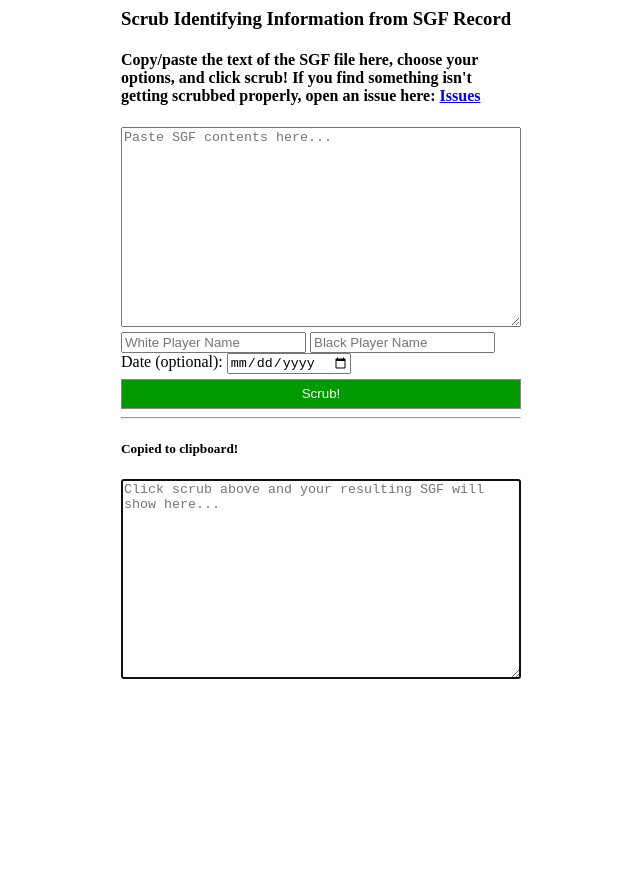
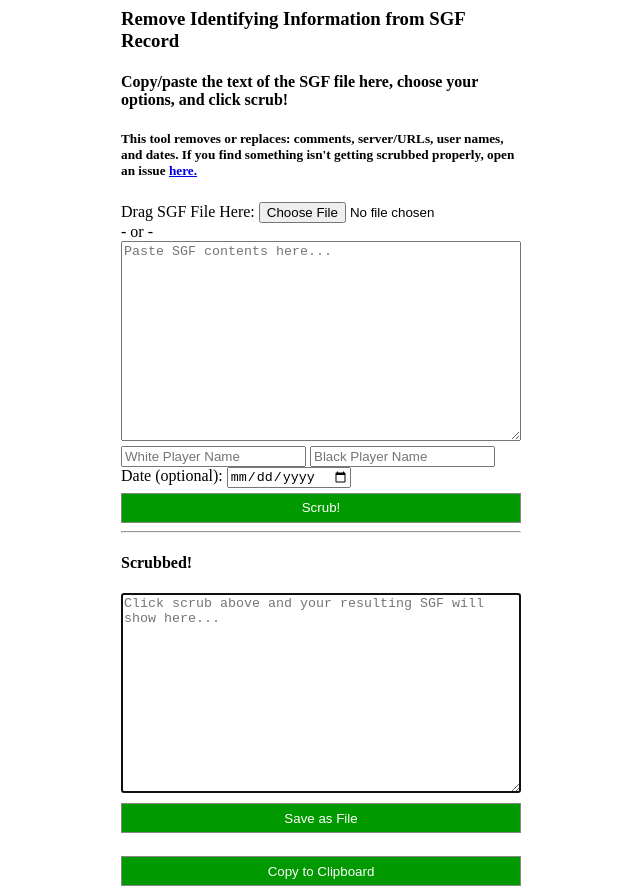
Before and after one commit to ogskeyboard/sgf-scrub, a plain HTML site: page index.html in a window 1280 px wide. Both pictures are taken after a click on the button "Scrub!". Shown: the whole page, without its empty margins (319-959 px from the left). Before the commit the page ends 800 px from the top, so only its background shows below. Drawn offline with Linux system fonts and the light colour scheme.

Commit message:
Update index.html

```diff
--- a/index.html
+++ b/index.html
@@ -32,6 +32,9 @@
       width: 100%;
       margin-top: 5px;
     }
+	button:hover {
+	  background: #0b0;
+	}
   </style>
   <script>
     function scrub() {
@@ -41,33 +44,73 @@
       var w = document.getElementById('white').value;
       var b = document.getElementById('black').value;
       var d = document.getElementById('date').value;
-      w=(w=="")?"White":w;
-      b=(b=="")?"Black":b;
-      d=(d=="")?(new Date().toISOString()).substring(0,10):d;
+      w = (w == "") ? "White" : w;
+      b = (b == "") ? "Black" : b;
+      d = (d == "") ? (new Date().toISOString()).substring(0, 10) : d;
 
       var t = src.value;
       //replace stuff
-      t=t.replace(/DT\[(.)+\]/gm, "DT["+d+"]");
-      t=t.replace(/PC\[(.)+\]/gm, "PC[]");
-      t=t.replace(/CP\[(.)+\]/gm, "CP[]");
-      t=t.replace(/PW\[(.)+\]/gm, "PW["+w+"]");
-      t=t.replace(/PB\[(.)+\]/gm, "PB["+b+"]");
-      t=t.replace(/C\[(.)+\]/gm, "C[\n]");
-      t=t.replace(/C\[(.)+\n\]/gm, "C[\n]");
-      t=t.replace(/C\[[^\]]+\n\]\n/gm, "C[\n]");
+      t = t.replace(/DT\[(.)+\]/gm, "DT[" + d + "]");
+      t = t.replace(/PC\[(.)+\]/gm, "PC[]");
+      t = t.replace(/CP\[(.)+\]/gm, "CP[]");
+      t = t.replace(/PW\[(.)+\]/gm, "PW[" + w + "]");
+      t = t.replace(/PB\[(.)+\]/gm, "PB[" + b + "]");
+      t = t.replace(/C\[(.)+\]/gm, "C[\n]");
+      t = t.replace(/C\[(.)+\n\]/gm, "C[\n]");
+      t = t.replace(/C\[[^\]]+\n\]\n/gm, "C[\n]");
 
       dst.value = t;
       document.getElementById('res').className = "show";
       dst.select();
       document.execCommand('copy');
     }
+
+    function copy() {
+      var dst = document.getElementById('scrubbed');
+      dst.select();
+      document.execCommand('copy');
+    }
+
+    function loadFile(ev) {
+      var files = ev.target.files;
+      for (var i = 0, f; f = files[i]; i++) {
+        var reader = new FileReader();
+        reader.onload = (function (reader) {
+          return function () {
+            document.getElementById('toscrub').value = reader.result;
+          }
+        })(reader);
+        reader.readAsText(f)
+      }
+    }
+
+    function saveTextAsFile() {
+      var tx = document.getElementById("scrubbed").value;
+      var txb = new Blob([tx], { type: "text/plain" });
+      var txu = window.URL.createObjectURL(txb);
+      var fn = 'scrubbed-game.sgf';
+
+      var dl = document.createElement("a");
+      dl.download = fn;
+      dl.innerHTML = "Download File";
+      dl.href = txu;
+      dl.onclick = (function(ev){document.body.removeChild(ev.target);});
+      dl.style.display = "none";
+      document.body.appendChild(dl);
+      dl.click();
+    }
   </script>
 </head>
 
 <body>
   <div class="container">
-    <h3>Scrub Identifying Information from SGF Record</h3>
-    <h4>Copy/paste the text of the SGF file here, choose your options, and click scrub! If you find something isn't getting scrubbed properly, open an issue here: <a href="https://github.com/ogskeyboard/sgf-scrub/issues">Issues </a></h4>
+    <h3>Remove Identifying Information from SGF Record</h3>
+    <h4>Copy/paste the text of the SGF file here, choose your options, and click scrub!</h4>
+	<h5>This tool removes or replaces: comments, server/URLs, user names, and dates. If you find something isn't getting scrubbed
+      properly, open an issue <a href="https://github.com/ogskeyboard/sgf-scrub/issues">here. </a></h5>
+    Drag SGF File Here: <input id="file" type="file" placeholder="Drag SGF file here..."></input>
+    <br> - or -
+    <br>
     <textarea id="toscrub" placeholder="Paste SGF contents here..."></textarea>
     <br>
     <input id="white" type="text" value="" placeholder="White Player Name"></input>
@@ -76,10 +119,15 @@
     <button onclick="scrub()" type="button">Scrub!</button>
     <div id="res" class="hide">
       <hr>
-      <h5>Copied to clipboard!</h5>
-      <textarea id="scrubbed" readonly placeholder="Click scrub above and your resulting SGF will show here..."></textarea>
+      <h4>Scrubbed!</h4>
+      <textarea id="scrubbed" placeholder="Click scrub above and your resulting SGF will show here..."></textarea>
+      <br><button onclick="saveTextAsFile()">Save as File</button>
+      <br><button onclick="copy()">Copy to Clipboard</button>
     </div>
   </div>
+  <script>
+    document.getElementById('file').addEventListener('change', loadFile, false);
+  </script>
 </body>
 
 </html>
```
